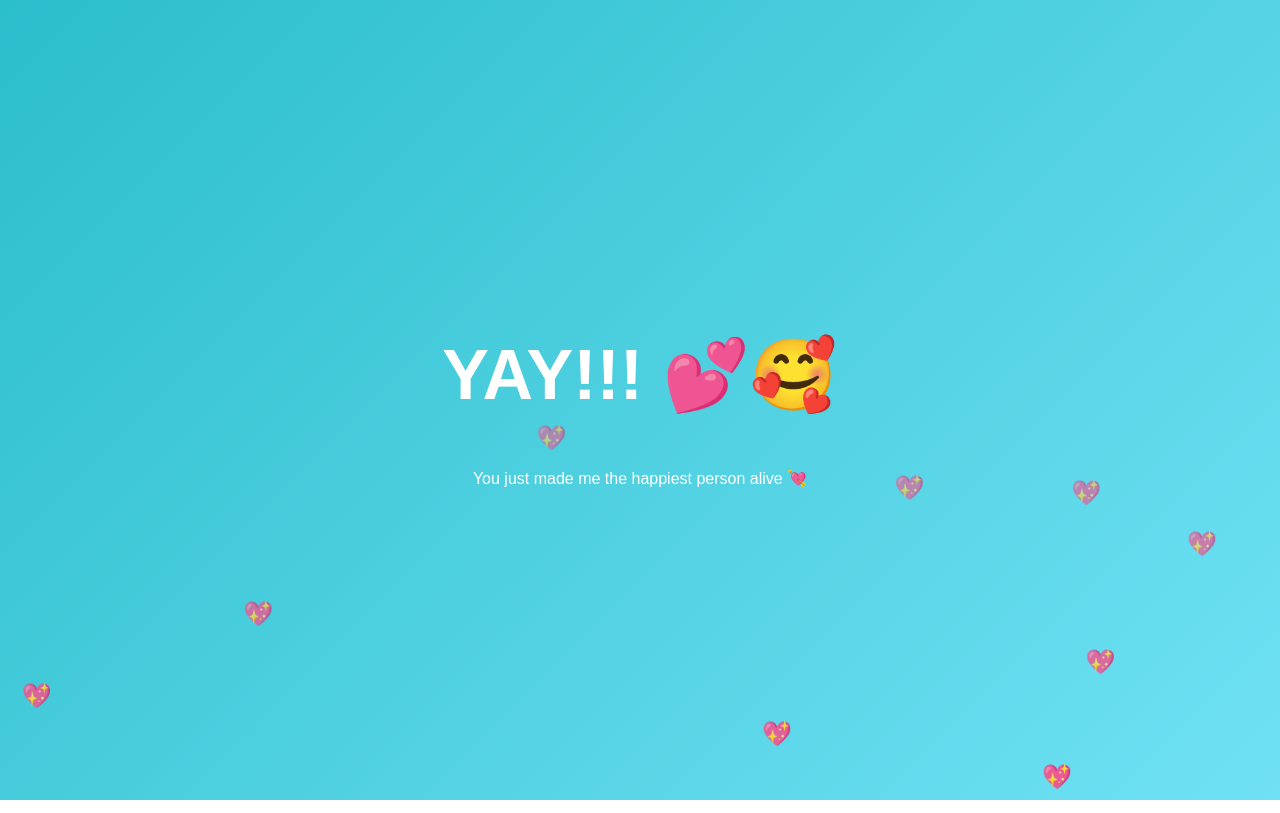
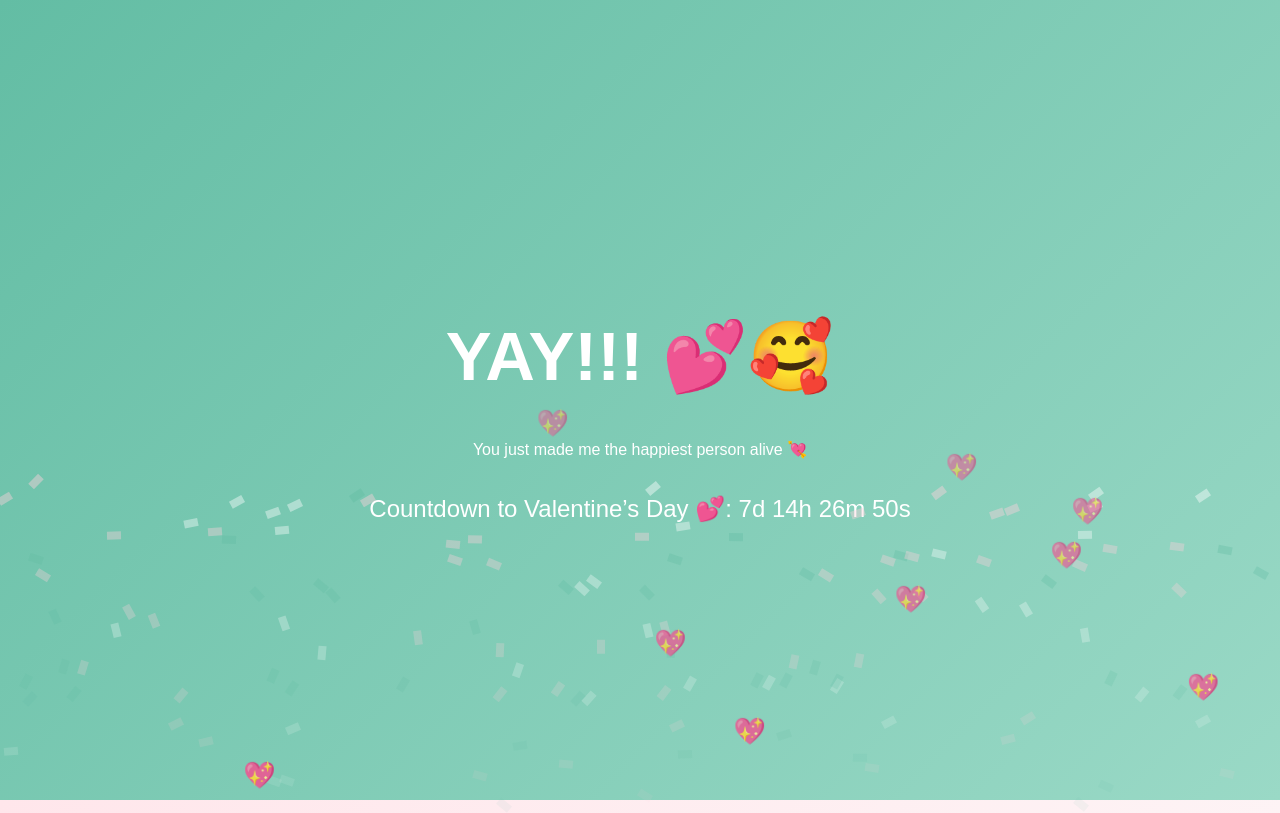
Before and after one commit to kevinshah2k/be-my-valentine, a plain HTML site: page index.html in a window 1280 px wide. Both pictures are taken after a click on the button "Yes". Drawn offline with Linux system fonts and the light colour scheme.

Commit message:
Add files via upload

```diff
--- a/index.html
+++ b/index.html
@@ -11,7 +11,7 @@
 
     body {
       margin: 0;
-      font-family: 'Arial', sans-serif;
+      font-family: Arial, sans-serif;
       background: linear-gradient(135deg, #ffe6eb, #fdfbfb);
       height: 100vh;
       overflow: hidden;
@@ -23,16 +23,21 @@
       justify-content: center;
       align-items: center;
       flex-direction: column;
-      transition: opacity 0.6s ease;
+      text-align: center;
     }
 
     h1 {
       font-size: 3rem;
-      margin-bottom: 40px;
+      margin-bottom: 30px;
+    }
+
+    #subText {
+      font-size: 1.3rem;
+      margin-bottom: 30px;
+      min-height: 1.5em;
     }
 
     .buttons {
-      position: relative;
       display: flex;
       gap: 30px;
     }
@@ -44,29 +49,22 @@
       border: none;
       border-radius: 10px;
       cursor: pointer;
-      transition: transform 0.2s ease;
-    }
-
-    .btn:hover {
-      transform: scale(1.1);
+      transition: transform 0.3s ease;
     }
 
     .yes {
-      background-color: #2bbecb;
+      background-color: #63BDA4;
     }
 
     .no {
       background-color: black;
-      position: absolute;
-      left: 200px;
     }
 
     /* Yay screen */
     .yay {
       display: none;
-      background: linear-gradient(135deg, #2bbecb, #70e1f5);
+      background: linear-gradient(135deg, #63BDA4, #9ad9c6);
       color: white;
-      text-align: center;
       animation: fadeIn 1s ease forwards;
     }
 
@@ -75,9 +73,14 @@
       animation: pop 0.6s ease infinite alternate;
     }
 
+    #countdown {
+      font-size: 1.5rem;
+      margin-top: 20px;
+    }
+
     @keyframes pop {
       from { transform: scale(1); }
-      to { transform: scale(1.1); }
+      to { transform: scale(1.08); }
     }
 
     @keyframes fadeIn {
@@ -89,18 +92,29 @@
     .heart {
       position: absolute;
       bottom: -20px;
-      font-size: 24px;
-      animation: floatUp 6s linear infinite;
-      opacity: 0.8;
+      font-size: 26px;
+      animation: floatUp 6s linear forwards;
+      opacity: 0.9;
     }
 
     @keyframes floatUp {
-      from {
-        transform: translateY(0);
-        opacity: 1;
-      }
       to {
         transform: translateY(-110vh);
+        opacity: 0;
+      }
+    }
+
+    /* Confetti */
+    .confetti {
+      position: absolute;
+      width: 8px;
+      height: 14px;
+      animation: fall 4s linear forwards;
+    }
+
+    @keyframes fall {
+      to {
+        transform: translateY(110vh) rotate(720deg);
         opacity: 0;
       }
     }
@@ -111,10 +125,12 @@
 
   <!-- QUESTION SCREEN -->
   <div id="question" class="screen">
-    <h1>Will you be my Valentine? 💖</h1>
+    <h1>Dearest Devanshi, will you be my Valentine? 💖</h1>
+    <div id="subText">Think carefully 😌</div>
+
     <div class="buttons">
-      <button class="btn yes" onclick="sayYes()">Yes</button>
-      <button class="btn no" id="noBtn">No</button>
+      <button class="btn yes" id="yesBtn" onclick="sayYes()">Yes</button>
+      <button class="btn no" id="noBtn" onclick="sayNo()">No</button>
     </div>
   </div>
 
@@ -122,38 +138,93 @@
   <div id="yay" class="screen yay">
     <h1>YAY!!! 💕🥰</h1>
     <p>You just made me the happiest person alive 💘</p>
+    <div id="countdown"></div>
   </div>
 
   <script>
     const noBtn = document.getElementById("noBtn");
+    const yesBtn = document.getElementById("yesBtn");
+    const subText = document.getElementById("subText");
 
-    // Make "No" run away
-    noBtn.addEventListener("mouseover", () => {
-      const x = Math.random() * (window.innerWidth - 100);
-      const y = Math.random() * (window.innerHeight - 100);
-      noBtn.style.left = x + "px";
-      noBtn.style.top = y + "px";
-    });
+    let noScale = 1;
+    let yesScale = 1;
+    let noClicks = 0;
 
-    // Yes click -> single-page transition
+    const messages = [
+      "Are you sure? 🥺",
+      "Like… REALLY sure? 😳",
+      "This feels like the wrong answer 😬",
+      "I’ll make it up to you, promise 💕",
+      "Okay now you’re just playing hard to get 😏",
+      "The Yes button is looking cute right now 👀",
+      "Last chance before I deploy puppy eyes 🐶🥺"
+    ];
+
+    function sayNo() {
+      noClicks++;
+
+      noScale *= 0.9;
+      yesScale *= 1.08;
+
+      noBtn.style.transform = `scale(${noScale})`;
+      yesBtn.style.transform = `scale(${yesScale})`;
+
+      subText.innerText = messages[Math.min(noClicks - 1, messages.length - 1)];
+    }
+
     function sayYes() {
       document.getElementById("question").style.display = "none";
       document.getElementById("yay").style.display = "flex";
       startHearts();
+      startConfetti();
+      startCountdown();
     }
 
-    // Floating hearts
     function startHearts() {
       setInterval(() => {
         const heart = document.createElement("div");
         heart.className = "heart";
         heart.innerText = "💖";
         heart.style.left = Math.random() * 100 + "vw";
-        heart.style.animationDuration = (Math.random() * 3 + 4) + "s";
         document.body.appendChild(heart);
+        setTimeout(() => heart.remove(), 6000);
+      }, 300);
+    }
 
-        setTimeout(() => heart.remove(), 7000);
-      }, 300);
+    function startConfetti() {
+      for (let i = 0; i < 120; i++) {
+        const confetti = document.createElement("div");
+        confetti.className = "confetti";
+        confetti.style.left = Math.random() * 100 + "vw";
+        confetti.style.top = "-20px";
+        confetti.style.backgroundColor =
+          ["#ffffff", "#ffd1dc", "#63BDA4"][Math.floor(Math.random() * 3)];
+        confetti.style.animationDuration = Math.random() * 2 + 3 + "s";
+        document.body.appendChild(confetti);
+        setTimeout(() => confetti.remove(), 5000);
+      }
+    }
+
+    function startCountdown() {
+      const countdownEl = document.getElementById("countdown");
+
+      let target = new Date(new Date().getFullYear(), 1, 14);
+      if (new Date() > target) {
+        target = new Date(new Date().getFullYear() + 1, 1, 14);
+      }
+
+      setInterval(() => {
+        const now = new Date();
+        const diff = target - now;
+
+        const days = Math.floor(diff / (1000 * 60 * 60 * 24));
+        const hours = Math.floor((diff / (1000 * 60 * 60)) % 24);
+        const minutes = Math.floor((diff / (1000 * 60)) % 60);
+        const seconds = Math.floor((diff / 1000) % 60);
+
+        countdownEl.innerText =
+          `Countdown to Valentine’s Day 💕: ${days}d ${hours}h ${minutes}m ${seconds}s`;
+      }, 1000);
     }
   </script>
 
```
